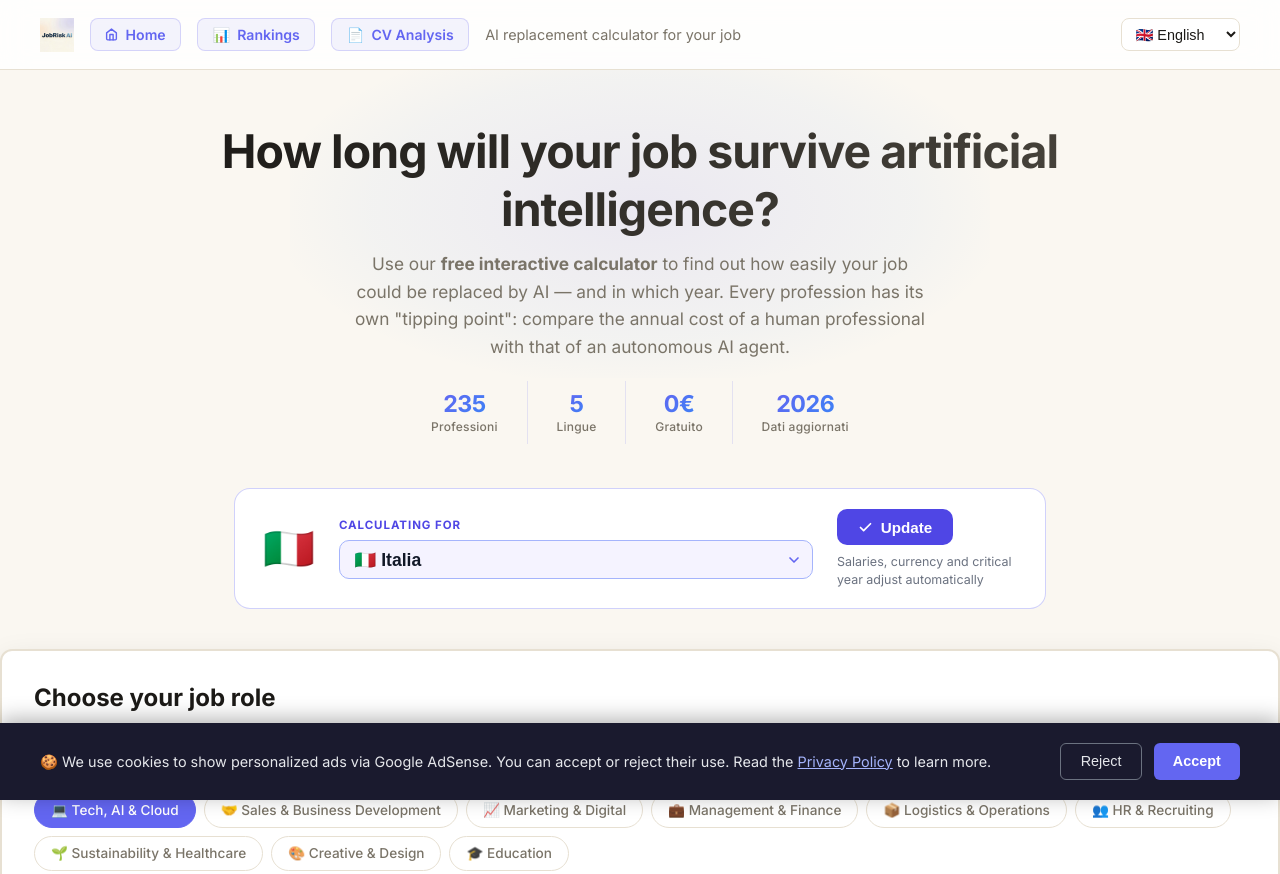
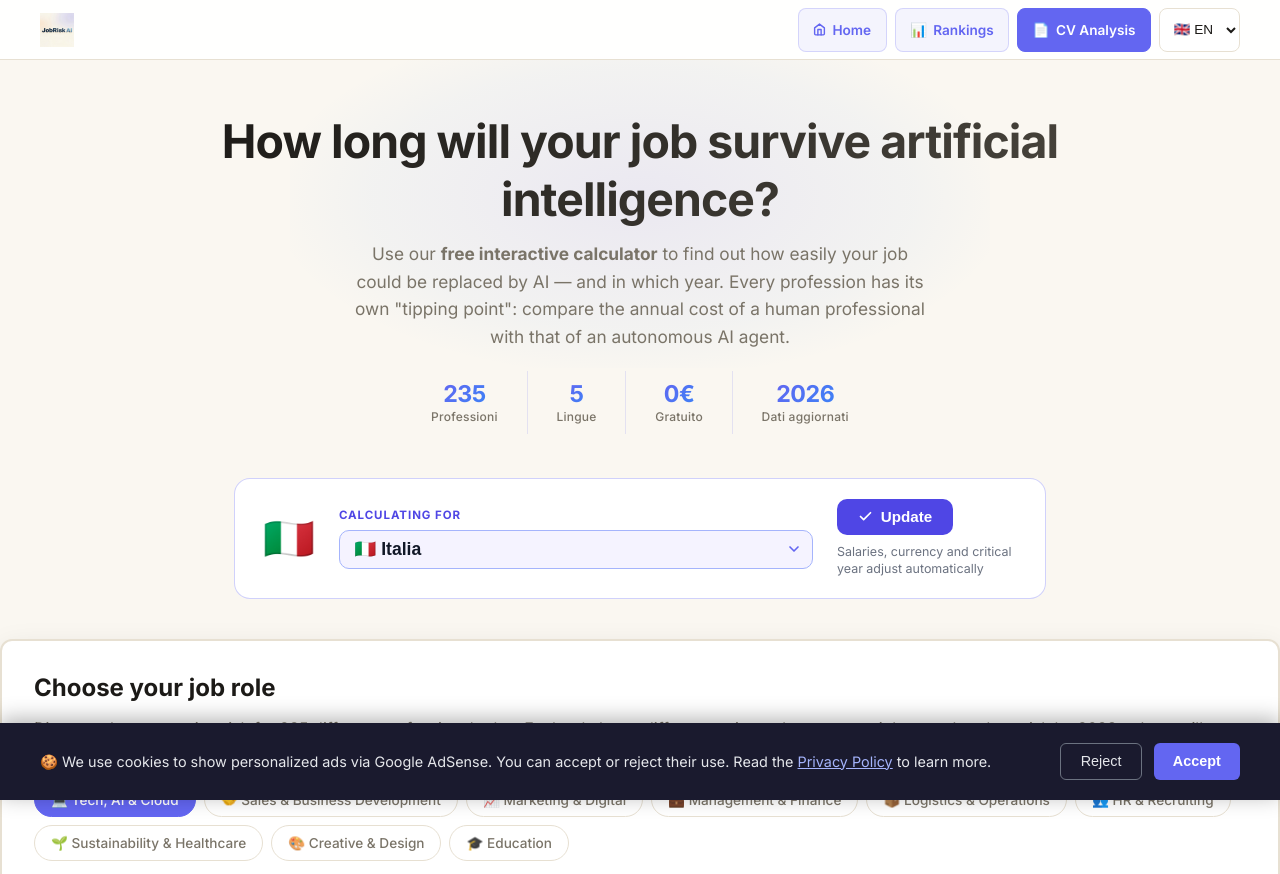
Before and after one commit to stefanonardo01/JobRiskAI, a website with bundled scripts: page public/calcolatore.html in a window 1280 px wide. Shown: the top 874 px of the page. Built offline with nearby package versions, Linux system fonts and the light colour scheme.

Commit message:
ux: header mobile refactor classifica e calcolatore

```diff
--- a/public/calcolatore.html
+++ b/public/calcolatore.html
@@ -223,31 +223,41 @@
     <link rel="stylesheet" href="/styles.css">
 </head>
 <body>
-    <!-- HEADER — banner bianco sticky -->
-    <header role="banner">
-        <div class="header-content">
+    <!-- HEADER -->
+    <style>
+      .site-header { background: rgba(255,255,255,0.92); border-bottom: 1px solid var(--border,#E7E0D2); padding: 0 2rem; position: sticky; top: 0; z-index: 100; backdrop-filter: blur(14px); height: 60px; display: flex; align-items: center; }
+      .site-header-inner { max-width: 1200px; width: 100%; margin: 0 auto; display: flex; align-items: center; justify-content: space-between; gap: 1rem; }
+      .site-nav { display: flex; align-items: center; gap: 0.5rem; }
+      .site-nav a { display: inline-flex; align-items: center; gap: 0.4rem; color: var(--primary,#6366f1); text-decoration: none; font-weight: 600; font-size: 0.85rem; background: rgba(99,102,241,0.07); border: 1px solid rgba(99,102,241,0.22); border-radius: 8px; padding: 0.55rem 0.9rem; white-space: nowrap; min-height: 44px; transition: background 0.15s; }
+      .site-nav a:hover { background: rgba(99,102,241,0.14); }
+      .site-nav a.cta { background: var(--primary,#6366f1); color: white; border-color: var(--primary,#6366f1); }
+      .site-nav a.cta:hover { background: #4338ca; border-color: #4338ca; }
+      .lang-selector select { background: white; color: var(--text-primary,#1C1A17); border: 1px solid var(--border,#E7E0D2); border-radius: 8px; padding: 0.45rem 0.6rem; font-size: 0.85rem; cursor: pointer; min-height: 44px; }
+      @media (max-width: 640px) {
+        .site-header { padding: 0 1rem; }
+        .site-nav .desktop-only { display: none; }
+        .site-nav .lang-selector { display: none; }
+      }
+    </style>
+    <header class="site-header" role="banner">
+        <div class="site-header-inner">
             <a href="/" aria-label="JobRiskAI Home" style="display:inline-block; line-height:0; flex-shrink:0;">
                 <img src="/logo.png" alt="JobRiskAI" style="height:34px; width:auto; display:block;">
             </a>
-            <a href="/" aria-label="Torna alla home" style="display:inline-flex; align-items:center; gap:0.45rem; color:var(--primary); text-decoration:none; font-weight:600; font-size:0.88rem; background:rgba(99,102,241,0.07); border:1px solid rgba(99,102,241,0.22); border-radius:8px; padding:0.42rem 0.9rem; white-space:nowrap; flex-shrink:0;" onmouseover="this.style.background='rgba(99,102,241,0.14)'" onmouseout="this.style.background='rgba(99,102,241,0.07)'">
-                <svg width="13" height="13" viewBox="0 0 24 24" fill="none" stroke="currentColor" stroke-width="2.6" stroke-linecap="round" stroke-linejoin="round" aria-hidden="true"><path d="M3 9l9-7 9 7v11a2 2 0 0 1-2 2H5a2 2 0 0 1-2-2z"/><polyline points="9 22 9 12 15 12 15 22"/></svg>
-                Home
-            </a>
-            <a href="/classifica" class="mobile-hide" style="display:inline-flex; align-items:center; gap:0.45rem; color:var(--primary); text-decoration:none; font-weight:600; font-size:0.88rem; background:rgba(99,102,241,0.07); border:1px solid rgba(99,102,241,0.22); border-radius:8px; padding:0.42rem 0.9rem; white-space:nowrap; flex-shrink:0;" onmouseover="this.style.background='rgba(99,102,241,0.14)'" onmouseout="this.style.background='rgba(99,102,241,0.07)'">
-                📊 <span data-i18n="home_nav_ranking">Classifica</span>
-            </a>
-            <a href="/cv-analyzer" style="display:inline-flex; align-items:center; gap:0.45rem; color:var(--primary); text-decoration:none; font-weight:600; font-size:0.88rem; background:rgba(99,102,241,0.07); border:1px solid rgba(99,102,241,0.22); border-radius:8px; padding:0.42rem 0.9rem; white-space:nowrap; flex-shrink:0;" onmouseover="this.style.background='rgba(99,102,241,0.14)'" onmouseout="this.style.background='rgba(99,102,241,0.07)'">
-                📄 <span data-i18n="nav_cv_analyzer">Analisi CV</span>
-            </a>
-            <div class="header-info" data-i18n="header_tagline">Calcolatore di sostituzione AI per il tuo lavoro</div>
-            <nav style="display:flex; align-items:center; gap:0.75rem;">
-                <div class="lang-selector" role="group" aria-label="Seleziona lingua">
-                    <select id="langSelect" aria-label="Lingua" style="background:white; color:var(--text-primary); border:1px solid var(--border); border-radius:8px; padding:0.4rem 0.6rem; font-size:0.9rem; cursor:pointer;">
-                        <option value="it">🇮🇹 Italiano</option>
-                        <option value="en">🇬🇧 English</option>
-                        <option value="es">🇪🇸 Español</option>
-                        <option value="de">🇩🇪 Deutsch</option>
-                        <option value="fr">🇫🇷 Français</option>
+            <nav class="site-nav">
+                <a href="/" aria-label="Home">
+                    <svg width="13" height="13" viewBox="0 0 24 24" fill="none" stroke="currentColor" stroke-width="2.6" stroke-linecap="round" stroke-linejoin="round" aria-hidden="true"><path d="M3 9l9-7 9 7v11a2 2 0 0 1-2 2H5a2 2 0 0 1-2-2z"/><polyline points="9 22 9 12 15 12 15 22"/></svg>
+                    Home
+                </a>
+                <a href="/classifica" class="desktop-only">📊 <span data-i18n="home_nav_ranking">Classifica</span></a>
+                <a href="/cv-analyzer" class="cta">📄 <span data-i18n="nav_cv_analyzer">Analisi CV</span></a>
+                <div class="lang-selector">
+                    <select id="langSelect" aria-label="Lingua">
+                        <option value="it">🇮🇹 IT</option>
+                        <option value="en">🇬🇧 EN</option>
+                        <option value="es">🇪🇸 ES</option>
+                        <option value="de">🇩🇪 DE</option>
+                        <option value="fr">🇫🇷 FR</option>
                     </select>
                 </div>
             </nav>
```
Also changed, not shown: public/classifica.html (+31 -21 lines).
